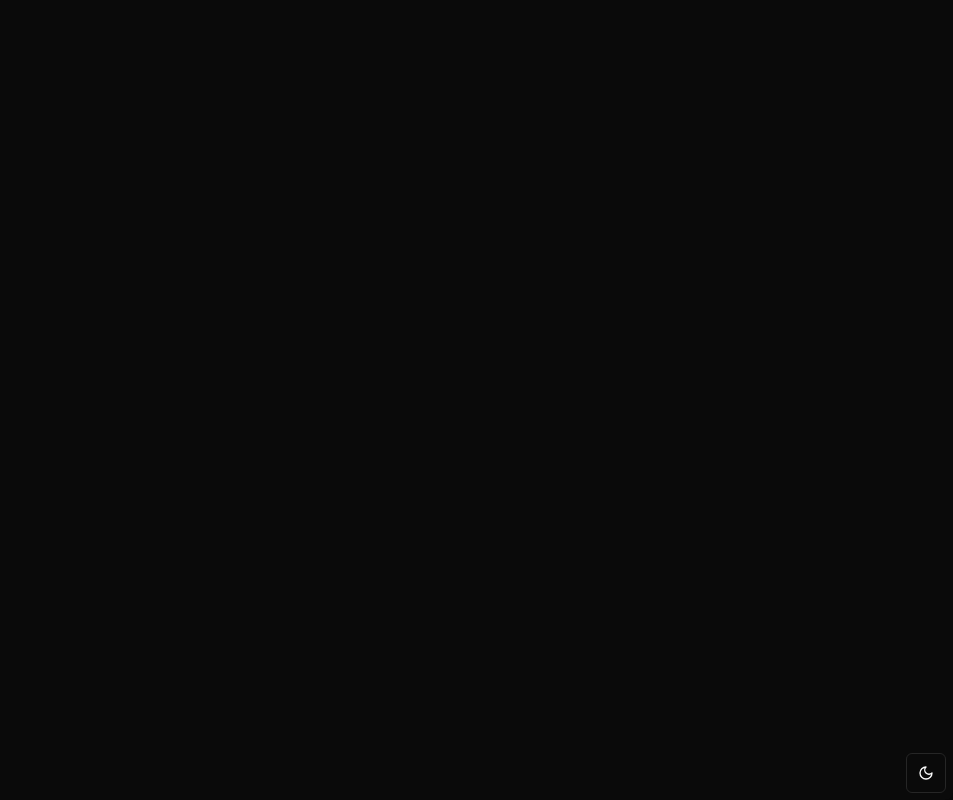
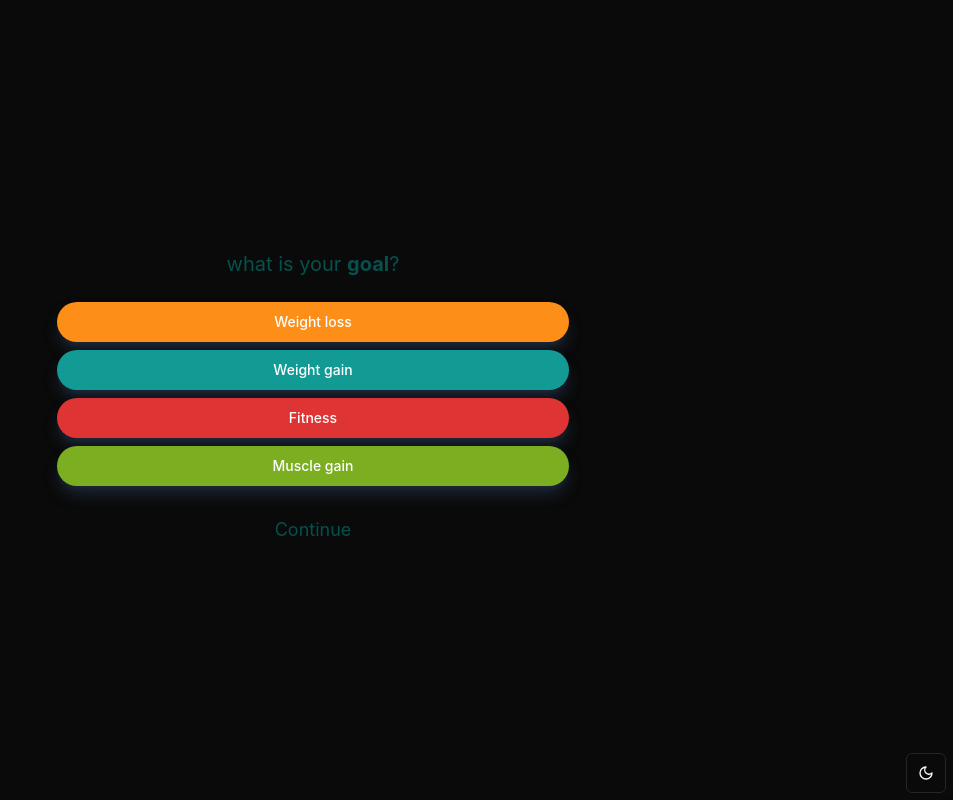
Before and after one commit to ManahilMuhammad/asp-team-20, a React (Vite) app in the folder src/client/: page /registration in a window 1280 px wide. Both pictures are taken after a click on the button "Okay". Shown: the whole page, without its empty margins (327-1280 px from the left). Built offline with nearby package versions, Linux system fonts and the light colour scheme.

Commit message:
feat(client/Pages/Registration): goal selection page

```diff
--- a/src/client/src/pages/Registration/index.tsx
+++ b/src/client/src/pages/Registration/index.tsx
@@ -1,6 +1,7 @@
 import { useEffect, useState } from "react";
 import { motion, AnimatePresence } from "framer-motion";
 import RegistrationIntroduction from "./pages/1-introduction";
+import RegistrationGoalSelection from "./pages/2-goal-selection";
 import { RegistrationDetails } from "./types";
 import { useAuth } from "@/hooks/use-auth";
 
@@ -28,6 +29,8 @@ const RegistrationPage = () => {
         switch (index) {
             case 0:
                 return <RegistrationIntroduction nextPage={nextPage} />;
+            case 1:
+                return <RegistrationGoalSelection nextPage={nextPage} details={details} updateDetails={updateDetails} />
         }
     }
 
--- /dev/null
+++ b/src/client/src/pages/Registration/pages/2-goal-selection.tsx
@@ -0,0 +1,62 @@
+import { Button } from "@/components/ui/button";
+import { RegistrationSubPageProps } from "../types";
+import { useState } from "react";
+import { ArrowBigLeft, ArrowBigRight } from "lucide-react";
+
+const goals: { goal: string; colour: string; }[] = [
+    { goal: "Weight loss",  colour: "#FD8E17" },
+    { goal: "Weight gain",  colour: "#129B94" },
+    { goal: "Fitness",      colour: "#DF3434" },
+    { goal: "Muscle gain",  colour: "#7BAE20" },
+]
+
+const RegistrationGoalSelection: React.FC<RegistrationSubPageProps> = ({ nextPage, details, updateDetails }) => {
+    const [selected, setSelection] = useState<string|null>(null);
+
+    const handleGoalSelection = (goal: string) => {
+
+        setSelection(goal);
+
+        if(!updateDetails) return;
+        updateDetails({ goal });
+    }
+
+    return <div className="text-center">
+        <p
+            className="text-nutrifit-tertiary mb-6"
+        >
+            {
+                details?.name &&
+                <>`${details?.name.split(" ")[0]},`<br /></>
+            }
+            <span className="text-xl">
+                what is your <span className="font-bold ">goal</span>?
+            </span>
+        </p>
+
+        <div className="flex flex-col gap-2">
+        {
+            goals.map(({ goal, colour }) => (
+                <Button
+                    className="rounded-full shadow-lg shadow-slate-400 dark:shadow-slate-800 text-white hover:brightness-90 w-[70vw] md:w-[40vw]"
+                    style={{ backgroundColor: colour }}
+                    onClick={() => {handleGoalSelection(goal)}}
+                >
+                    {selected === goal && <ArrowBigRight />}
+                    { goal }
+                    {selected === goal && <ArrowBigLeft />}
+                </Button>
+            ))
+        }
+        </div>
+
+        <Button
+            onClick={nextPage}
+            className="text-nutrifit-tertiary text-lg font-normal bg-transparent hover:bg-transparent hover:underline mt-6"
+        >
+            Continue
+        </Button>
+    </div>
+};
+
+export default RegistrationGoalSelection;
```
